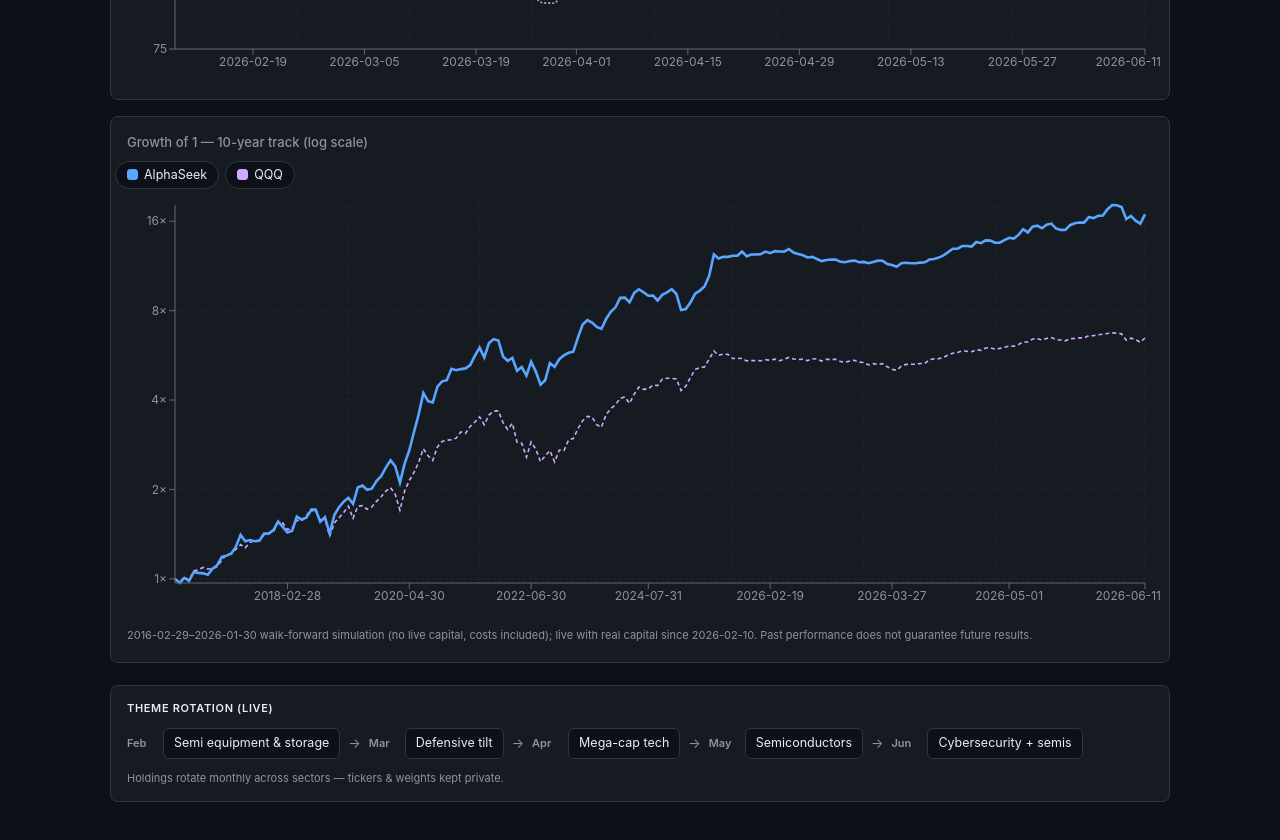
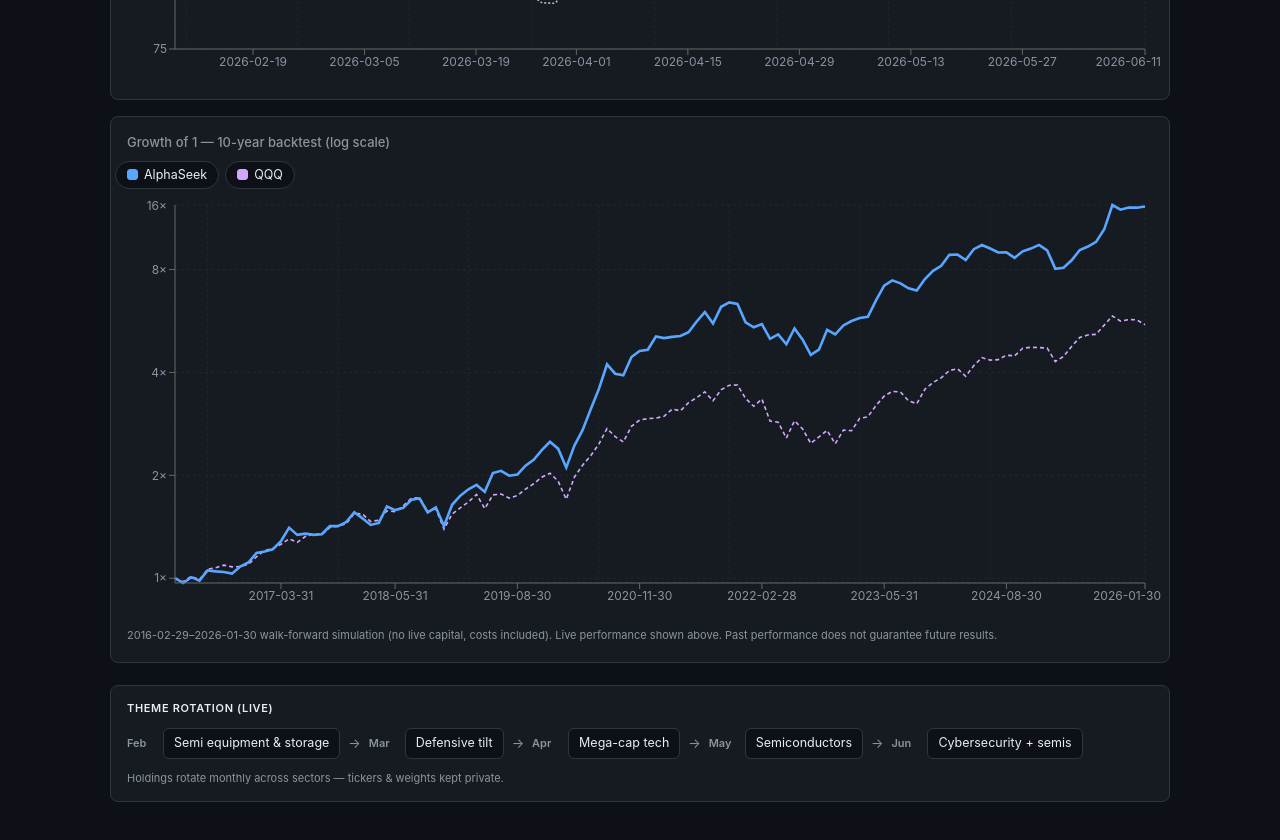
Before and after one commit to cxysteven/live-dashboard, a React (Vite) app: page / in a window 1280 px wide. Shown: the part 720-1560 px from the top of the page. Built offline with nearby package versions, Linux system fonts and the light colour scheme.

Commit message:
backtest chart: show 10yr hist only (2016-02→2026-01); live is the top chart

```diff
--- a/src/components/BacktestLiveChart.jsx
+++ b/src/components/BacktestLiveChart.jsx
@@ -21,11 +21,12 @@ function Tip({ active, payload, label }) {
 
 export default function BacktestLiveChart({ combined, meta }) {
   if (!combined || combined.length === 0) return null;
-  const liveStart = meta?.live_start;
+  const rows = combined.filter((d) => d.phase === "hist");
+  if (rows.length === 0) return null;
 
   return (
     <div className="chart-card">
-      <div className="chart-title">Growth of 1 — 10-year track (log scale)</div>
+      <div className="chart-title">Growth of 1 — 10-year backtest (log scale)</div>
       <div className="legend-row">
         <span className="legend-item" style={{ cursor: "default" }}>
           <span className="legend-swatch" style={{ background: "var(--accent-as)", borderColor: "var(--accent-as)" }} />
@@ -37,7 +38,7 @@ export default function BacktestLiveChart({ combined, meta }) {
         </span>
       </div>
       <ResponsiveContainer width="100%" height={420}>
-        <LineChart data={combined} margin={{ top: 8, right: 16, left: 0, bottom: 4 }}>
+        <LineChart data={rows} margin={{ top: 8, right: 16, left: 0, bottom: 4 }}>
           <CartesianGrid stroke="var(--grid)" strokeDasharray="3 3" />
           <XAxis dataKey="date" tick={{ fill: "var(--fg-muted)", fontSize: 12 }} minTickGap={48} />
           <YAxis
@@ -53,8 +54,8 @@ export default function BacktestLiveChart({ combined, meta }) {
         </LineChart>
       </ResponsiveContainer>
       <div className="chart-disclaimer">
-        {meta?.hist_start}–{meta?.hist_end} walk-forward simulation (no live capital, costs included);
-        live with real capital since {liveStart}. Past performance does not guarantee future results.
+        {meta?.hist_start}–{meta?.hist_end} walk-forward simulation (no live capital, costs included).
+        Live performance shown above. Past performance does not guarantee future results.
       </div>
     </div>
   );
```
